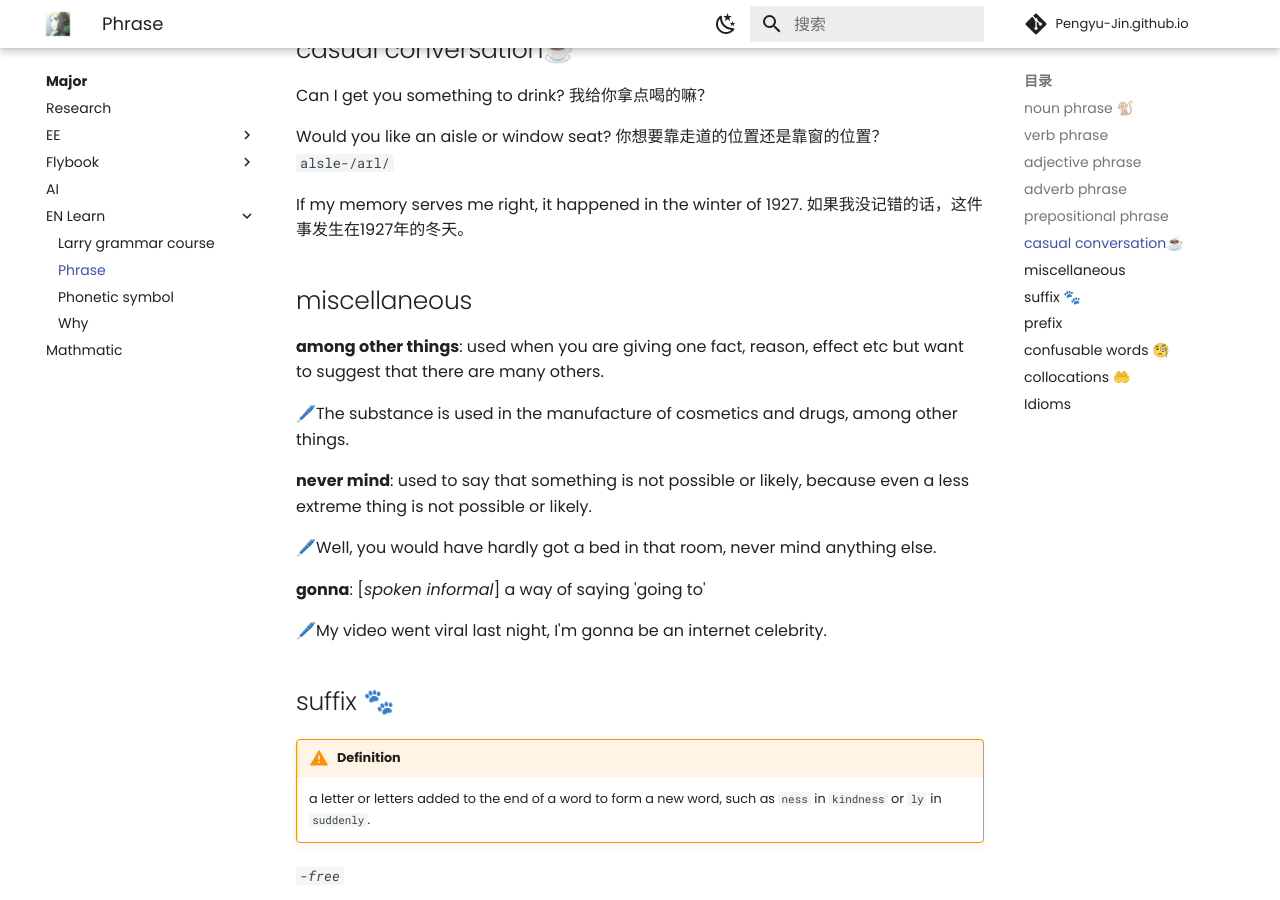
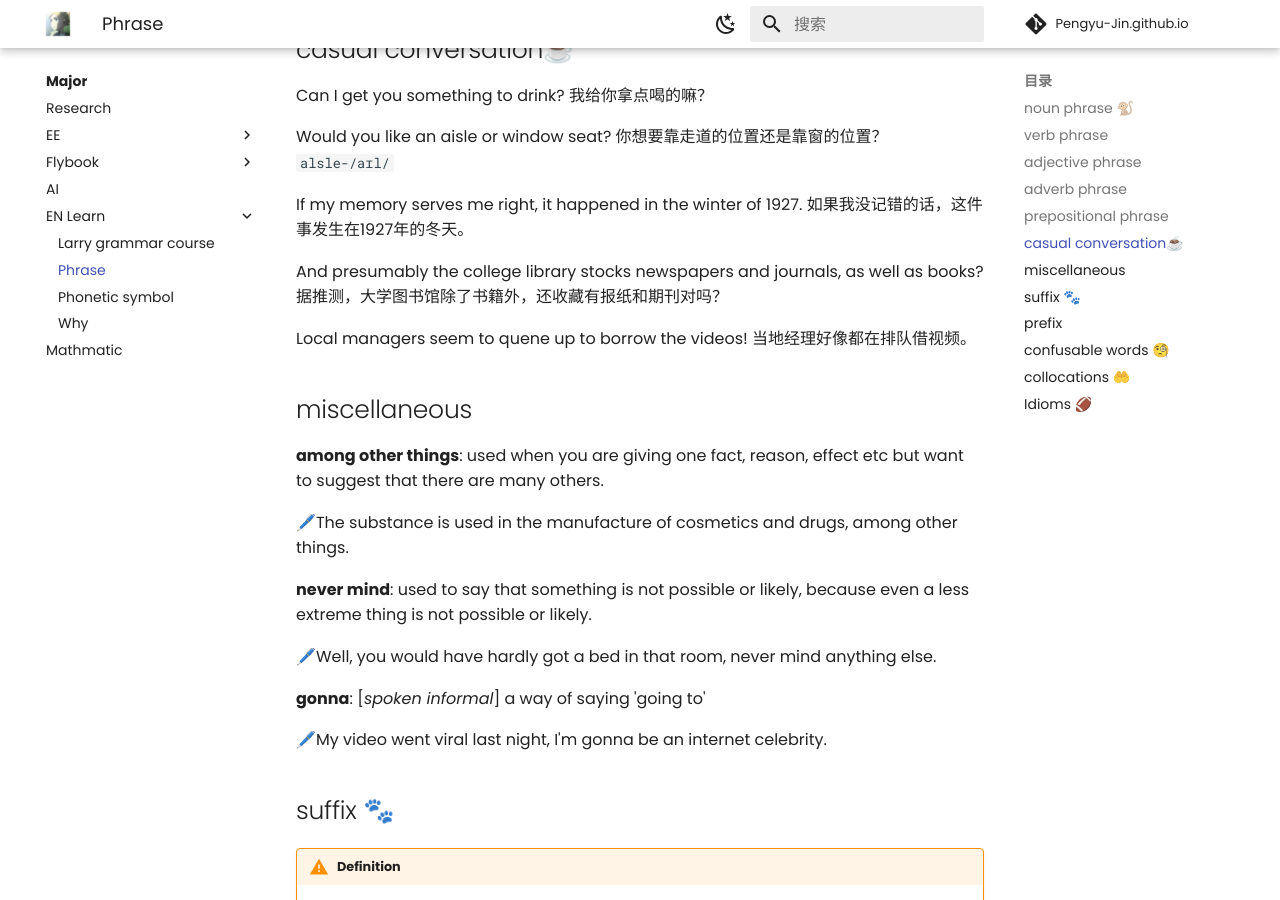
Before and after one commit to Pengyu-Jin/Pengyu-Jin.github.io, an MkDocs documentation site: the page built from docs/major/EN-learn/phrase.md, in a window 1280 px wide and 900 px high, scrolled down 3093 px. Built offline with MkDocs 1.6.1 and Material for MkDocs 9.7.7, drawn with Linux system fonts in a browser that asks for light colours; comment, search, counter and statistics services are not loaded.

Commit message:
20250207

```diff
--- a/docs/major/EN-learn/phrase.md
+++ b/docs/major/EN-learn/phrase.md
@@ -102,6 +102,10 @@ Would you like an aisle or window seat? 你想要靠走道的位置还是靠窗
 
 If my memory serves me right, it happened in the winter of 1927. 如果我没记错的话，这件事发生在1927年的冬天。
 
+And presumably the college library stocks newspapers and journals, as well as books? 据推测，大学图书馆除了书籍外，还收藏有报纸和期刊对吗？
+
+Local managers seem to quene up to borrow the videos! 当地经理好像都在排队借视频。
+
 ## miscellaneous
 
 **among other things**: used when you are giving one fact, reason, effect etc but want to suggest that there are many others.
@@ -203,9 +207,9 @@ If my memory serves me right, it happened in the winter of 1927. 如果我没记
 |---------|---------|---------|
 | **all but** | <ul><li>adv. 几乎 </li><li>  除了...都，等同于all except </li></ul>| <ul><li>It was **all but** impossible to read his writing. </li><li> The locally manufactured wheelbarrows were still too expensive for **all but** a few of the households. </li></ul> |
 
-## Idioms
+## Idioms 🏈
 
-*curveball*
+*`curveball`*
 
 :   a surprising and unexpected action or event
 
```
